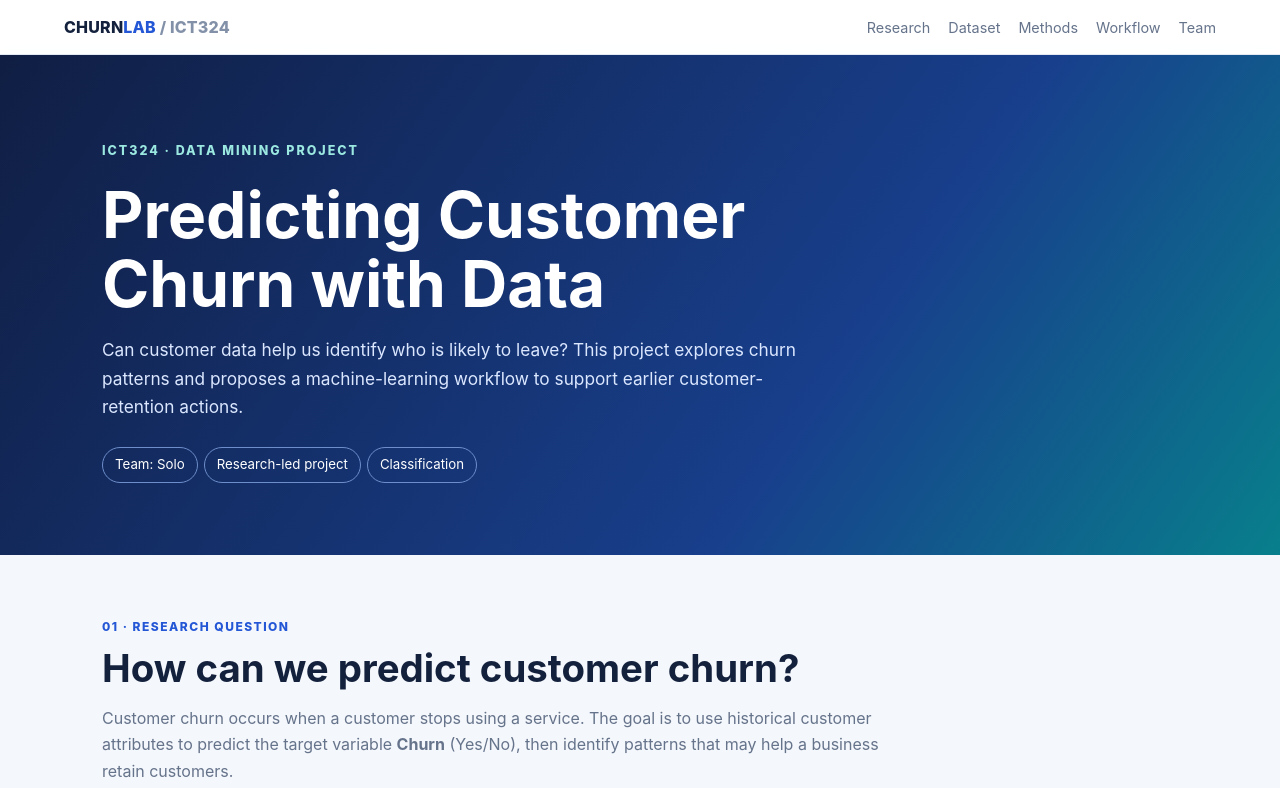
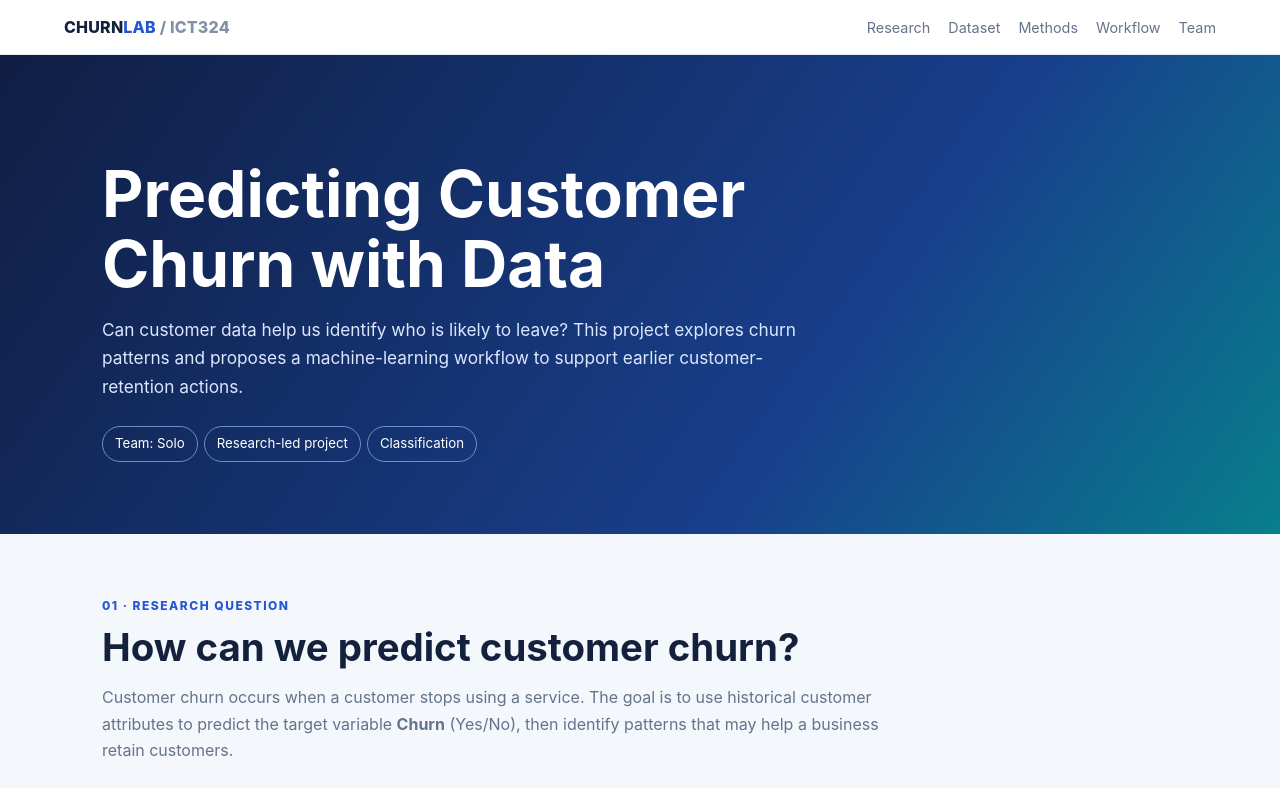
Before and after one commit to CD10025/CD10025, a plain HTML site: page index.html in a window 1280 px wide. Shown: the top 788 px of the page. Drawn offline with Linux system fonts and the light colour scheme.

Commit message:
Update index.html

```diff
--- a/index.html
+++ b/index.html
@@ -46,7 +46,7 @@ footer{background:#101e43;color:#dce6ff;padding:28px 0;font-size:.9rem}
 <nav><div class="brand">CHURN<span>LAB</span> <span style="color:#8290a8">/ ICT324</span></div><div><a href="#question">Research</a><a href="#data">Dataset</a><a href="#method">Methods</a><a href="#plan">Workflow</a><a href="#team">Team</a></div></nav>
 <header class="hero">
 <div class="wrap">
-<div class="eyebrow">ICT324 · Data Mining Project</div>
+<div class="eyebrow"></div>
 <h1>Predicting Customer Churn with Data</h1>
 <p>Can customer data help us identify who is likely to leave? This project explores churn patterns and proposes a machine-learning workflow to support earlier customer-retention actions.</p>
 <div class="pill">Team: Solo</div><div class="pill">Research-led project</div><div class="pill">Classification</div>
```
